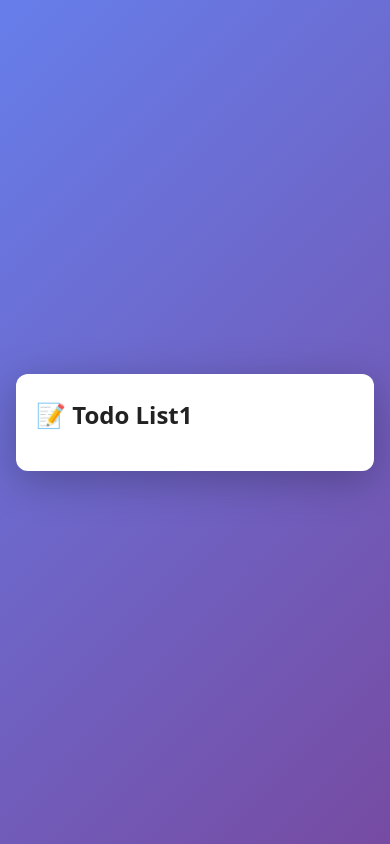
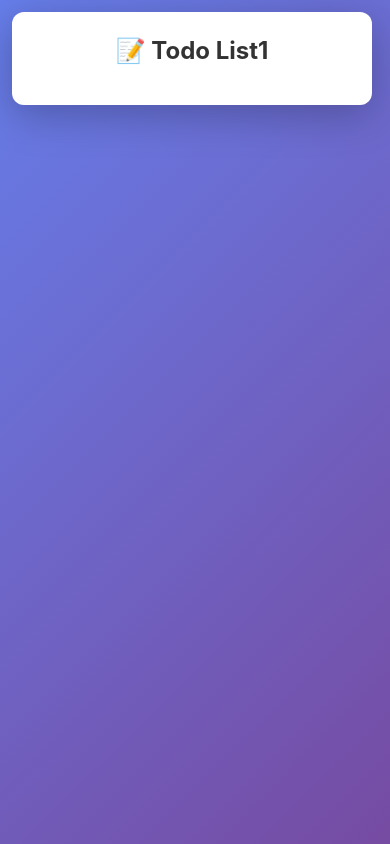
Before and after one commit to mizantropich/toDoListReact, a React (Vite) app: page / in a window 390 px wide. Built offline with nearby package versions, Linux system fonts and the light colour scheme.

Commit message:
перенес глобальные стили с оригинального проекта

```diff
--- a/src/index.css
+++ b/src/index.css
@@ -1,29 +1,83 @@
-/* src/index.css */
-
-*,
-*::before,
-*::after {
-  box-sizing: border-box;
+* {
   margin: 0;
   padding: 0;
-}
-
-:root {
-  font-family: system-ui, -apple-system, BlinkMacSystemFont, 'Segoe UI',
-    Roboto, 'Helvetica Neue', Arial, sans-serif;
-  color: #222;
-  background: #252525;
+  box-sizing: border-box;
 }
 
 body {
+  font-family: -apple-system, BlinkMacSystemFont, 'Segoe UI', Roboto, 'Helvetica Neue', Arial, sans-serif;
+  background: linear-gradient(135deg, #667eea 0%, #764ba2 100%);
   min-height: 100vh;
-  background: linear-gradient(135deg, #667eea 0%, #764ba2 100%);
+  padding: 20px;
 }
 
-#root {
-  min-height: 100vh;
-  display: flex;
-  align-items: center;
-  justify-content: center;
-  padding: 16px;
+.container {
+	max-width: 1440px;
+	min-width: 375px;
+	margin: 0 auto;
 }
+
+/* Контейнер приложения */
+#todo-app {
+  background: white;
+  border-radius: 12px;
+  padding: 32px;
+  box-shadow: 0 10px 40px rgba(0, 0, 0, 0.15);
+}
+
+h1 {
+  text-align: center;
+  color: #333;
+  margin-bottom: 24px;
+  font-size: 32px;
+}
+
+/* Адаптив для планшетов */
+@media (max-width: 768px) {
+  body {
+    padding: 16px;
+  }
+
+  #todo-app {
+    padding: 24px;
+  }
+
+  h1 {
+    font-size: 28px;
+    margin-bottom: 20px;
+  }
+}
+
+/* Адаптив для мобильных */
+@media (max-width: 480px) {
+  body {
+    padding: 12px;
+  }
+
+  #todo-app {
+    padding: 16px;
+    min-width: 320px;
+  }
+
+  h1 {
+    font-size: 24px;
+    margin-bottom: 16px;
+  }
+}
+
+/* Класс для скрытия от видимого отображения, но доступен скринридерам */
+.sr-only {
+  position: absolute;
+  left: -10000px;
+  width: 1px;
+  height: 1px;
+  overflow: hidden;
+}
+
+/* Видимое внимание на focus для клавиатурной навигации */
+button:focus,
+input:focus,
+a:focus {
+  outline: 2px solid #377cfb;
+  outline-offset: 2px;
+}
```
